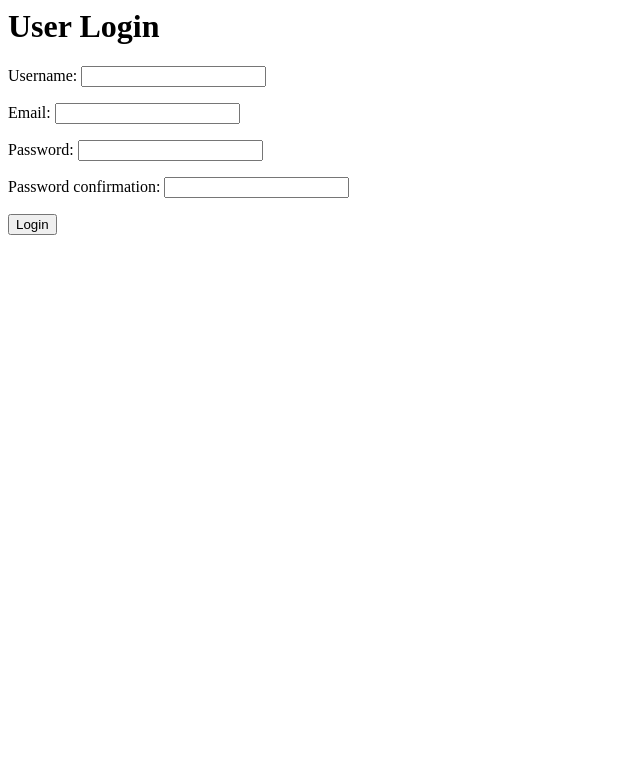
After one commit to Mxia09/atmo, a Django app: page /accounts/signuo/ in a window 1280 px wide. The commit adds this page. Shown: the top 783 px of the page, without its empty margins (0-640 px from the left). Run offline with Django 5.2, Linux system fonts and the light colour scheme.

Commit message:
signup creation form and signup logic fixed

```diff
--- /dev/null
+++ b/accounts/templates/accounts/signup.html
@@ -0,0 +1,15 @@
+{% load static %}
+
+<title>
+        User Signup
+</title>
+<dib>
+<body>
+    <h1>User Login</h1>
+    <form method="post">
+        {% csrf_token %}
+        {{ form.as_p}}
+        <button>Login</button>
+    </form>
+</body>
+</div>
--- a/accounts/urls.py
+++ b/accounts/urls.py
@@ -1,7 +1,8 @@
 from django.urls import path
-from accounts.views import user_logout, user_login
+from accounts.views import user_logout, user_login, user_signup
 
 urlpatterns = [
     path("logout/", user_logout, name="logout"),
     path("login/", user_login, name="login"),
+    path("signuo/", user_signup, name="signup")
 ]
--- a/accounts/views.py
+++ b/accounts/views.py
@@ -25,26 +25,27 @@ def user_login(request):
         context = {"form": form}
         return render(request, "accounts/login.html", context)
 
-    def user_signup(request):
-        if request.method == "POST":
-            form = SignUpForm(request.POST)
-            if form.is_valid():
-                username = form.cleaned_data.get("username")
-                email = form.cleaned_data.get("email")
-                password = form.cleaned_data.get("password")
-                password_confirmation = form.cleaned_data.get("password_confirmation")
+def user_signup(request):
+    if request.method == "POST":
+        form = SignUpForm(request.POST)
+        if form.is_valid():
+            username= form.cleaned_data.get("username")
+            email= form.cleaned_data.get("email")
+            password= form.cleaned_data.get("password")
+            password_confirmation= form.cleaned_data.get(
+                "password_confirmation")
 
-                if password == password_confirmation:
-                    user = User.objects.create_user(
-                        username=username, email=email, password=password
-                    )
+            if password == password_confirmation:
+                user = User.objects.create_user(
+                    username=username, email=email, password=password
+                )
 
-                    login(request, user)
-                    return redirect("/")
-                else:
-                    form.add_error("password", "passwords do not match")
+                login(request, user)
+                return redirect("/")
+            else:
+                form.add("password", "Passwords do not match")
+    else:
+        form = SignUpForm
 
-            else:
-                form = SignUpForm()
-                context = {"form": form}
-                return render(request, "accounts/signup", context)
+    context = {"form": form}
+    return render(request, "accounts/signup.html", context)
--- a/weather/templates/index.html
+++ b/weather/templates/index.html
@@ -1,4 +1,4 @@
-{% load static %}
+a{% load static %}
 
 <!DOCTYPE html>
 <html lang="en">
@@ -21,7 +21,7 @@
                     {% csrf_token %}
                 {%else%}
                     <li><a href="{% url "login" %}">Login</a></li>
-                    <li>Signup</li>
+                    <li><a href="{% url "signup" %}"> Signup</a></li>
                 {% endif %}
             </ul>
         </nav>
```
Also changed, not shown: db.sqlite3.
